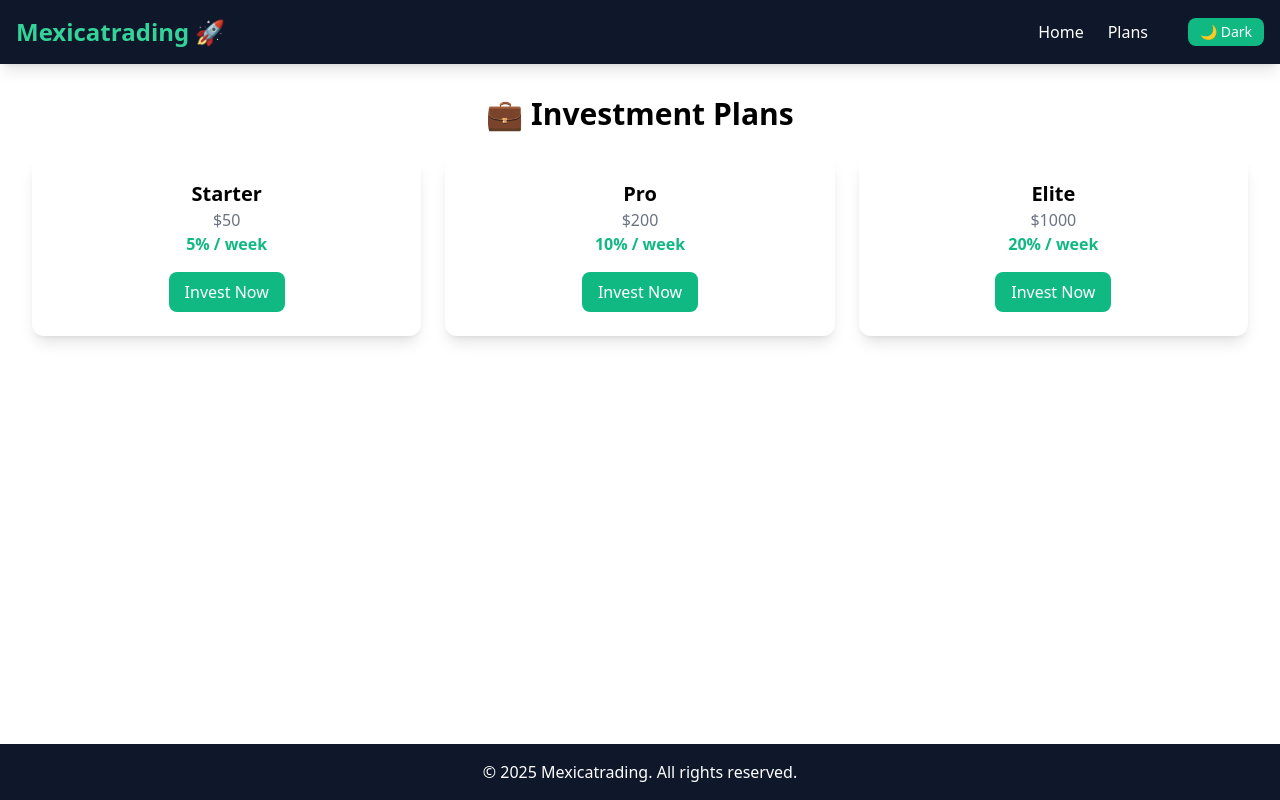
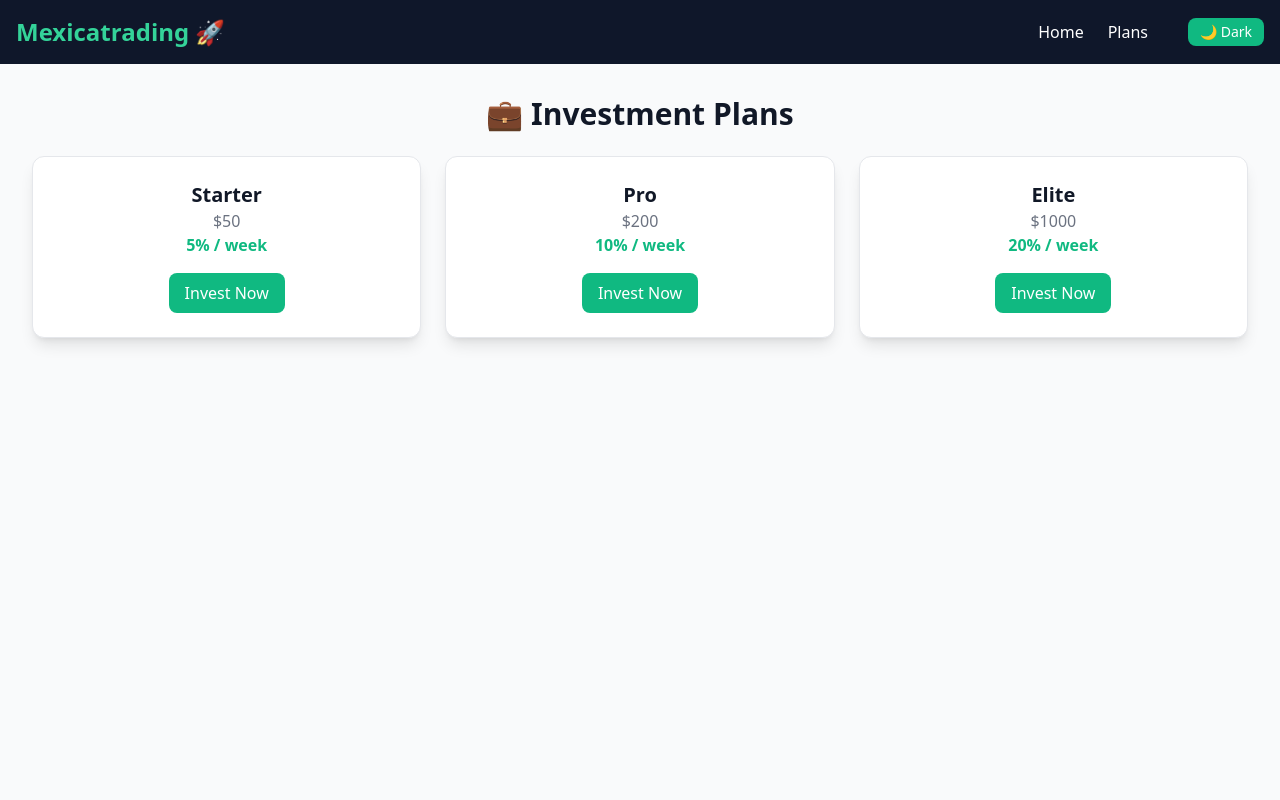
Before and after one commit to cchidiebere64-dot/Mexicatrading, a React (Vite) app: page /plans in a window 1280 px wide. Shown: the top 800 px of the page. Built offline with nearby package versions, Linux system fonts and the light colour scheme.

Commit message:
Update Plans.jsx

```diff
--- a/src/pages/Plans.jsx
+++ b/src/pages/Plans.jsx
@@ -6,15 +6,18 @@
   ];
 
   return (
-    <div className="p-8 text-center">
-      <h2 className="text-3xl font-bold mb-6">💼 Investment Plans</h2>
+    <div className="p-8 text-center bg-gray-50 dark:bg-gray-900 min-h-screen">
+      <h2 className="text-3xl font-bold mb-6 text-gray-900 dark:text-white">💼 Investment Plans</h2>
       <div className="grid grid-cols-1 md:grid-cols-3 gap-6">
         {plans.map((plan) => (
-          <div key={plan.name} className="bg-white shadow-lg rounded-xl p-6">
-            <h3 className="text-xl font-semibold">{plan.name}</h3>
-            <p className="text-gray-500">{plan.price}</p>
+          <div
+            key={plan.name}
+            className="bg-white dark:bg-gray-800 shadow-lg rounded-xl p-6 border border-gray-200 dark:border-gray-700"
+          >
+            <h3 className="text-xl font-semibold text-gray-900 dark:text-white">{plan.name}</h3>
+            <p className="text-gray-500 dark:text-gray-300">{plan.price}</p>
             <p className="text-emerald-500 font-bold">{plan.returnRate}</p>
-            <button className="mt-4 bg-emerald-500 text-white px-4 py-2 rounded-lg hover:bg-emerald-600">
+            <button className="mt-4 bg-emerald-500 text-white px-4 py-2 rounded-lg hover:bg-emerald-600 transition">
               Invest Now
             </button>
           </div>
```
